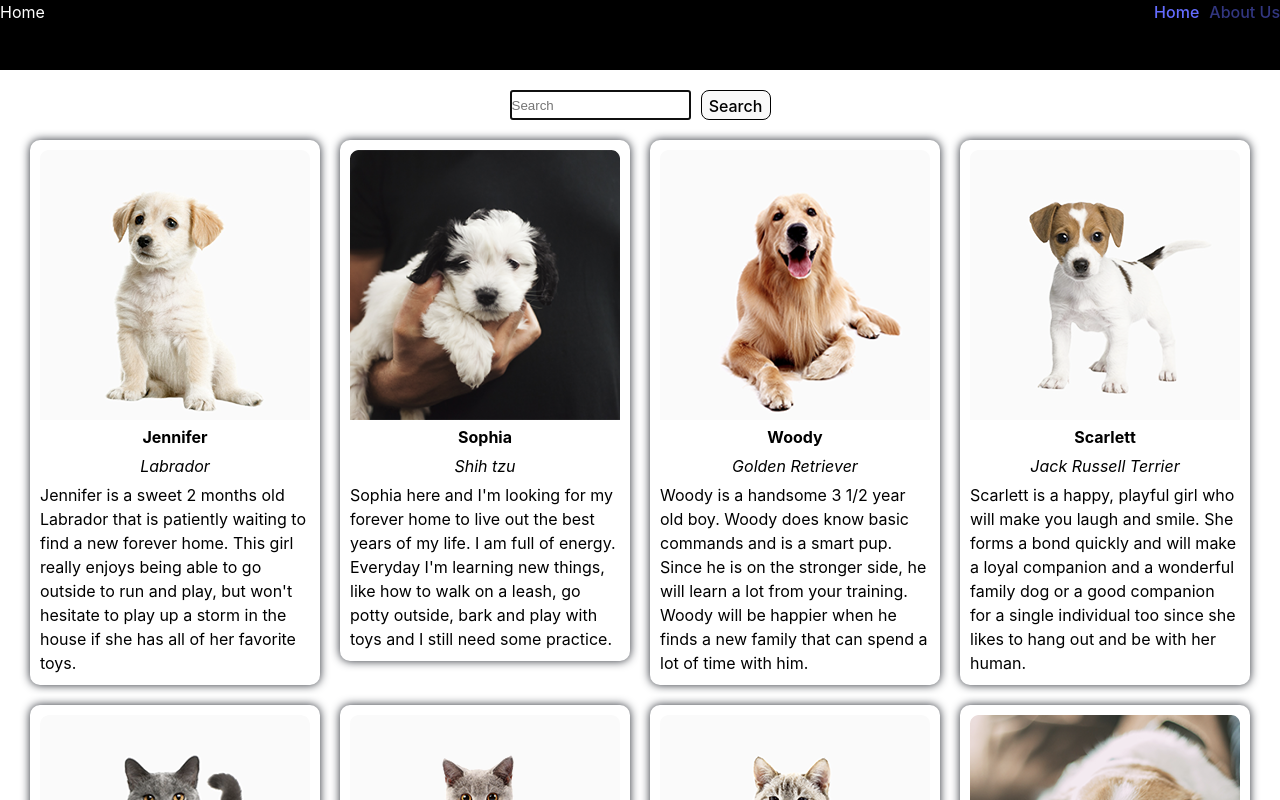
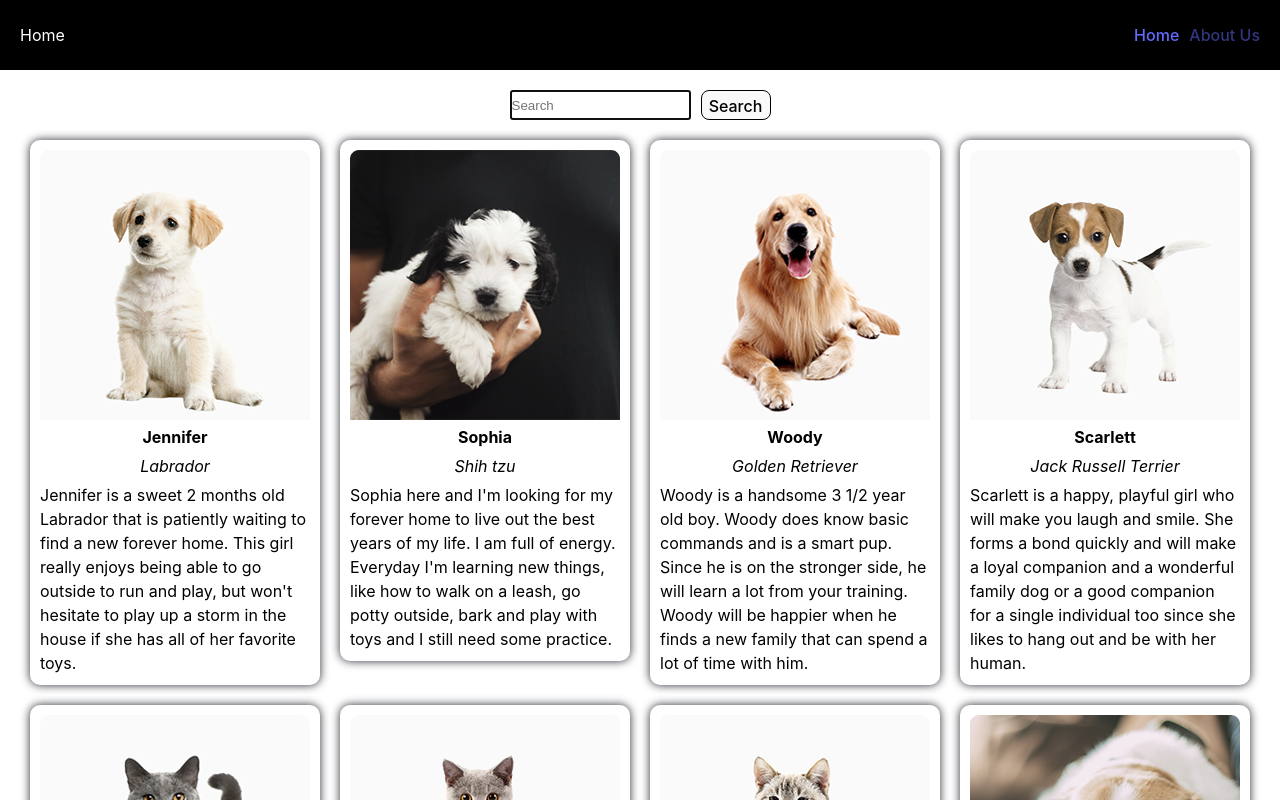
Before and after one commit to bloodsuckers-spb/ssr-render-to-pipeable-stream, a React (Vite) app: page / in a window 1280 px wide. Shown: the top 800 px of the page. Built offline with nearby package versions, Linux system fonts and the light colour scheme.

Commit message:
feat: update AppHeader styles

```diff
--- a/src/components/AppHeader/index.module.css
+++ b/src/components/AppHeader/index.module.css
@@ -5,6 +5,8 @@
 }
 
 .inner {
+  height: 70px;
   display: flex;
   justify-content: space-between;
+  align-items: center;
 }
--- a/src/index.css
+++ b/src/index.css
@@ -80,4 +80,5 @@ button:focus-visible {
 
 .container {
   max-width: 1920px;
+  padding: 0 20px;
 }
```
